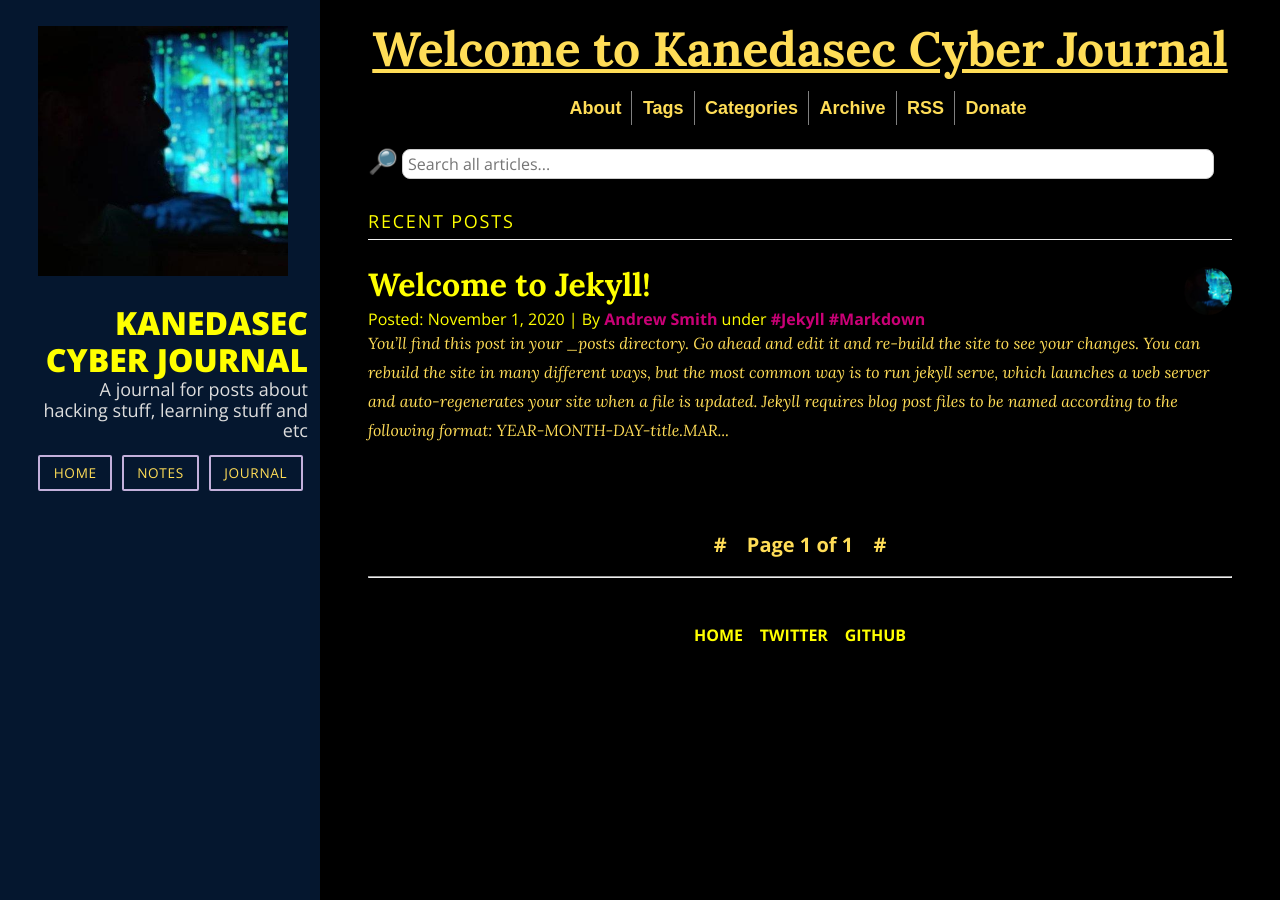
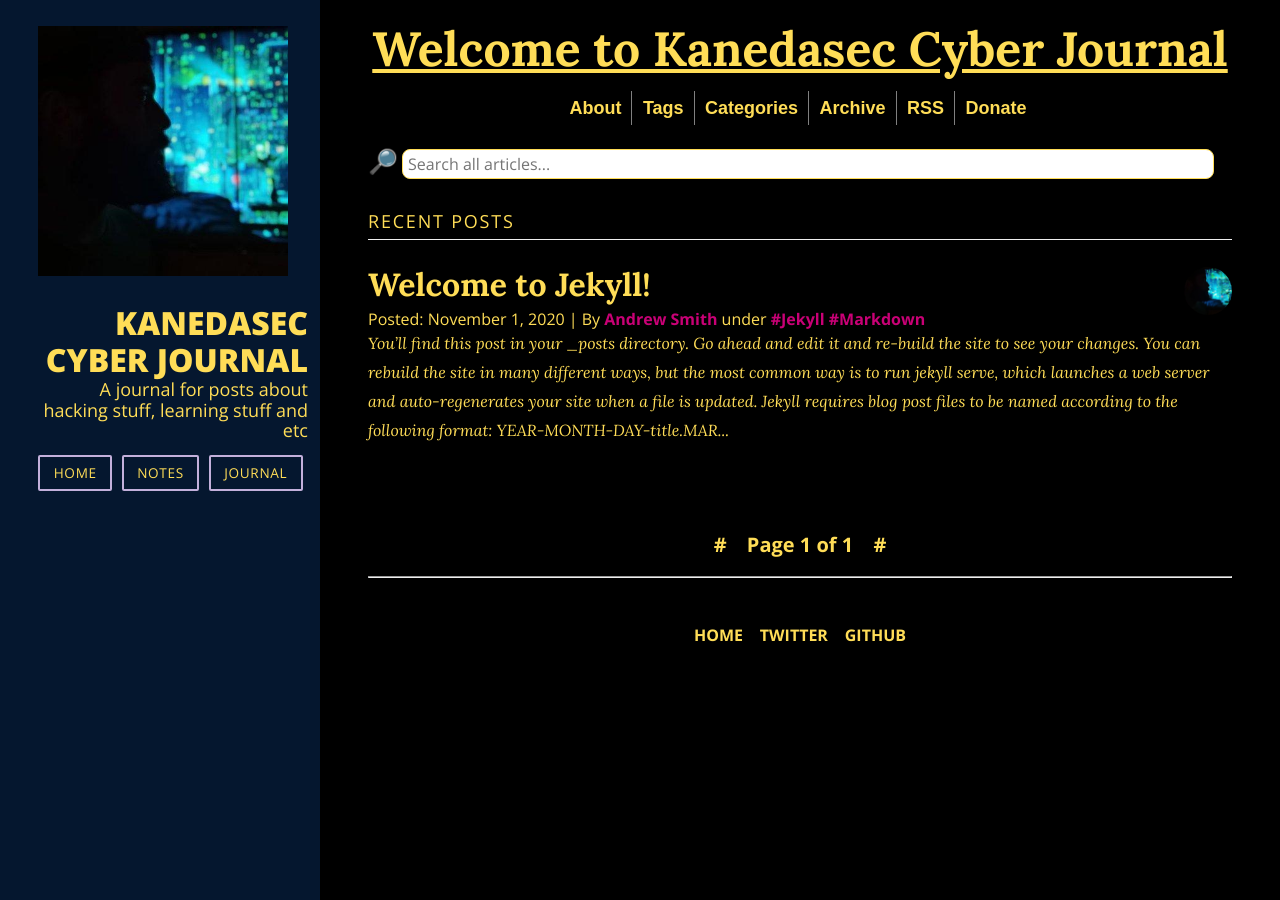
Before and after one commit to kanedasec/kanedasec.github.io, a Jekyll site: the page built from index.html, in a window 1280 px wide. Built offline with Jekyll 4.4.1, drawn with Linux system fonts in a browser that asks for light colours; nearby versions of some CDN libraries; the list of posts is cut into pages by our own code.

Commit message:
Update main.css

```diff
--- a/assets/main.css
+++ b/assets/main.css
@@ -24,7 +24,7 @@ body {
 
 a {
   text-decoration: none;
-  color: #ffff00;
+  color: #ffdd57;
 }
 
 a:hover,
@@ -61,7 +61,7 @@ blockquote {
 }
 
 hr {
-  color: #ddd;
+  color: ##ffdd57;
 }
 
 table {
@@ -70,7 +70,7 @@ table {
 
 td,
 th {
-  border: 1px solid #ddd;
+  border: 1px solid #ffdd57;
   padding: 8px;
 }
 
@@ -99,11 +99,11 @@ footer span {
 }
 
 footer .pure-menu-link {
-  color: #ffff00;
+  color: #ffdd57;
 }
 
 footer .pure-menu-link:hover {
-  color: #ffff00;
+  color: #ffdd57;
   background-color: #000000;
   text-decoration: none;
 }
@@ -120,7 +120,7 @@ footer .pure-menu-link:hover {
 
 .sidebar {
   background: #05172f;
-  color: #ffff00;
+  color: #ffdd57;
 }
 
 .sidebar-info {
@@ -149,12 +149,12 @@ footer .pure-menu-link:hover {
 }
 
 .brand-title a {
-  color: #ffff00;
+  color: #ffdd57;
 }
 
 .brand-tagline {
   font-weight: 300;
-  color: #ddd;
+  color: #ffdd57;
   font-size: 18px;
 }
 
@@ -189,7 +189,7 @@ footer .pure-menu-link:hover {
 
 .content-subhead {
   text-transform: uppercase;
-  color: #ffff00;
+  color: #ffdd57;
   border-bottom: 1px solid #eee;
   padding: 0.4em 0;
   font-size: 18px;
@@ -237,7 +237,7 @@ footer .pure-menu-link:hover {
 
 .post-title {
   font-size: 2em;
-  color: #ffff00;
+  color: #ffdd57;
   margin-bottom: 0.2em;
 }
 
@@ -248,13 +248,13 @@ footer .pure-menu-link:hover {
 }
 
 .post-description {
-  color: #ffff00;
+  color: #ffdd57;
   line-height: 1.8em;
 }
 
 .post-meta {
   font-family: "Open Sans", sans-serif;
-  color: #ffff00;
+  color: #ffdd57;
   margin: 0;
 }
 
@@ -518,7 +518,7 @@ footer ul {
   width: 94%;
   margin: 10px 0;
   padding: 5px;
-  border: 1px #ccc solid;
+  border: 1px #ffdd57 solid;
   border-radius: 8px;
 }
 
```
